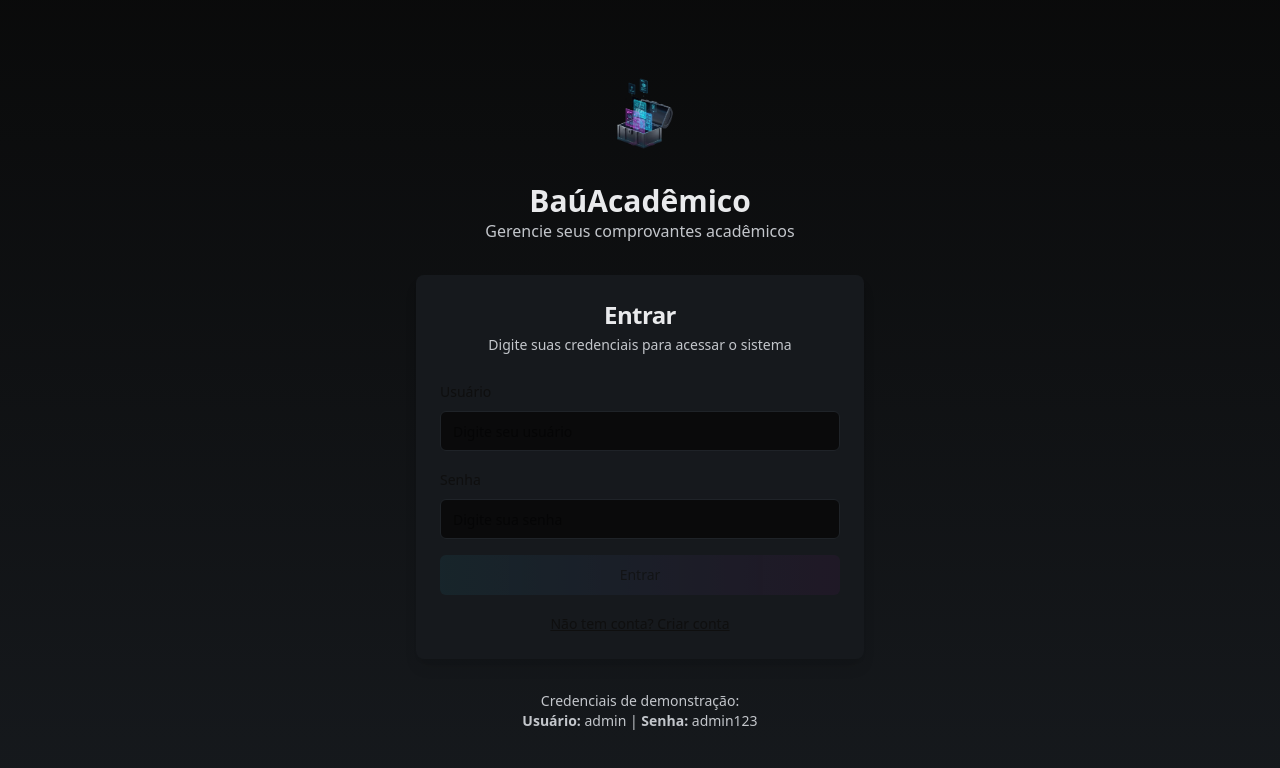
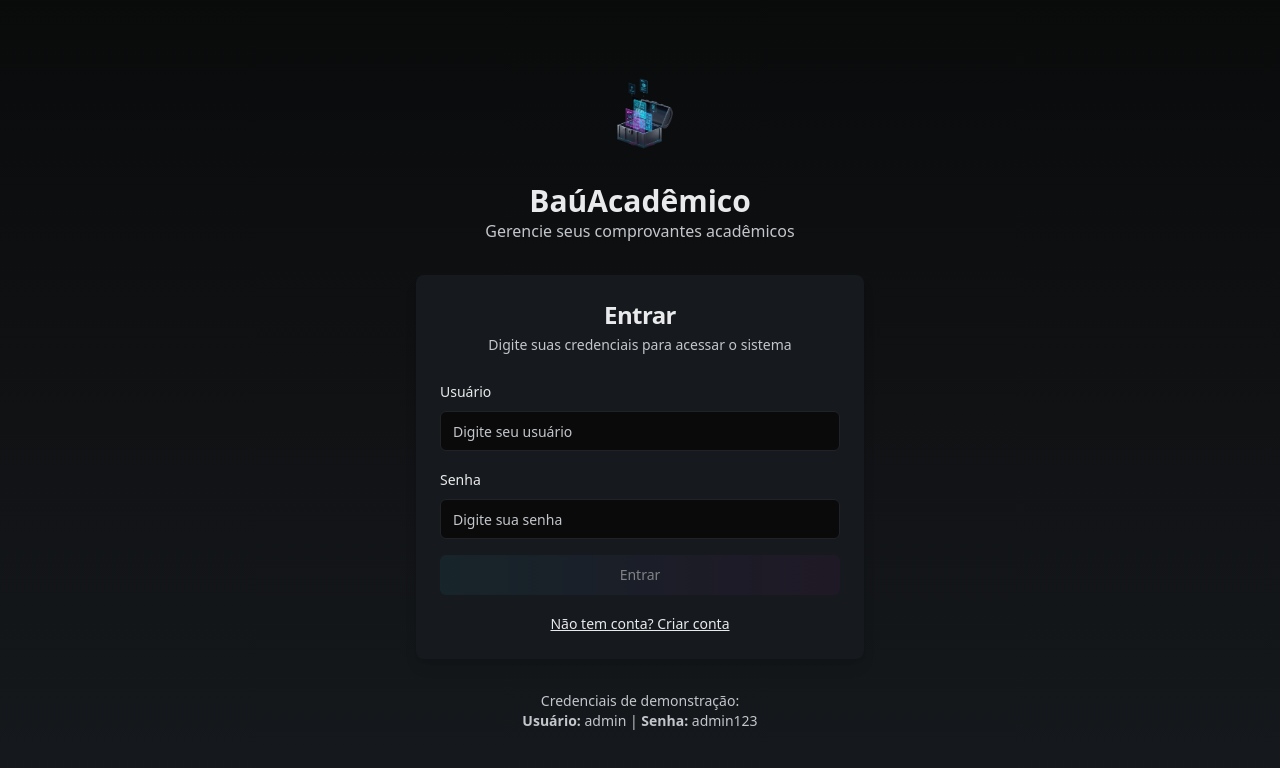
Before and after one commit to Ssnowzx/BauAcademico, a React (Vite) app: page /login in a window 1280 px wide. Shown: the top 768 px of the page. Built offline with nearby package versions, Linux system fonts and the light colour scheme.

Commit message:
fix(ui): use .light-field utility for white inputs; avoid overriding button text color

```diff
--- a/src/index.css
+++ b/src/index.css
@@ -213,34 +213,48 @@
     box-shadow: 0 6px 24px -8px hsl(var(--primary) / 0.4);
   }
 
-  /* Ensure form controls are legible on white backgrounds (placeholders too) */
-  input,
-  textarea,
-  select,
-  button,
-  input[type="text"],
-  input[type="number"],
-  input[type="date"],
-  .input,
-  .form-input,
-  .form-control,
-  .file-input,
-  .select,
-  label {
-    color: hsl(0 0% 6%) !important; /* near-black for maximum contrast */
+  /* Use a targeted utility class for white-field inputs to avoid affecting global buttons */
+  .light-field input,
+  .light-field textarea,
+  .light-field select,
+  .light-field .input,
+  .light-field .form-input,
+  .light-field .form-control,
+  .light-field .file-input,
+  .light-field .select {
+    color: hsl(0 0% 6%) !important; /* near-black for maximum contrast on white/light backgrounds */
   }
 
-  input::placeholder,
-  textarea::placeholder,
-  select::placeholder {
-    color: rgba(0, 0, 0, 0.45) !important; /* darker placeholder for readability */
+  .light-field input::placeholder,
+  .light-field textarea::placeholder,
+  .light-field select::placeholder {
+    color: rgba(0, 0, 0, 0.45) !important; /* darker placeholder for readability on white */
   }
 
-  /* If a control uses a white background, ensure text remains dark */
-  .bg-white input,
-  .bg-white textarea,
-  .bg-white select,
-  .bg-white .input {
+  /* Keep default button/text color for buttons (on dark surfaces) */
+  button,
+  .btn,
+  .btn-cta,
+  .button,
+  .btn-outline,
+  .btn-ghost,
+  .brand-button,
+  .app-header button,
+  .nav .btn {
+    color: hsl(var(--foreground)) !important;
+  }
+
+  /* Ensure controls styled with explicit white backgrounds still use dark text */
+  .form-card .input,
+  .form-card input,
+  .form-card textarea {
     color: hsl(0 0% 6%) !important;
   }
+
+  /* Buttons inside light-field containers should remain white unless explicitly styled */
+  .light-field button,
+  .light-field .btn,
+  .light-field .button {
+    color: inherit !important; /* don't force dark on buttons inside this utility; inherit allows explicit button styles to apply */
+  }
 }
```
